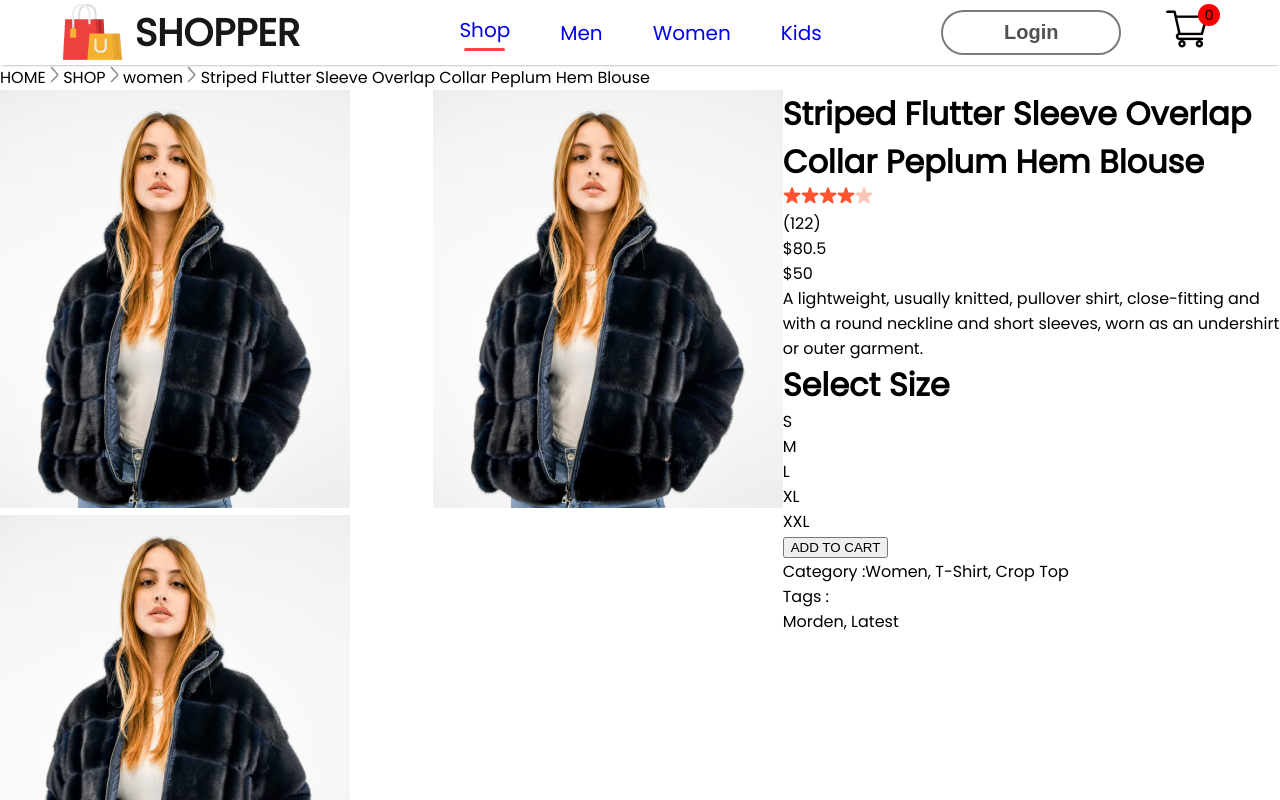
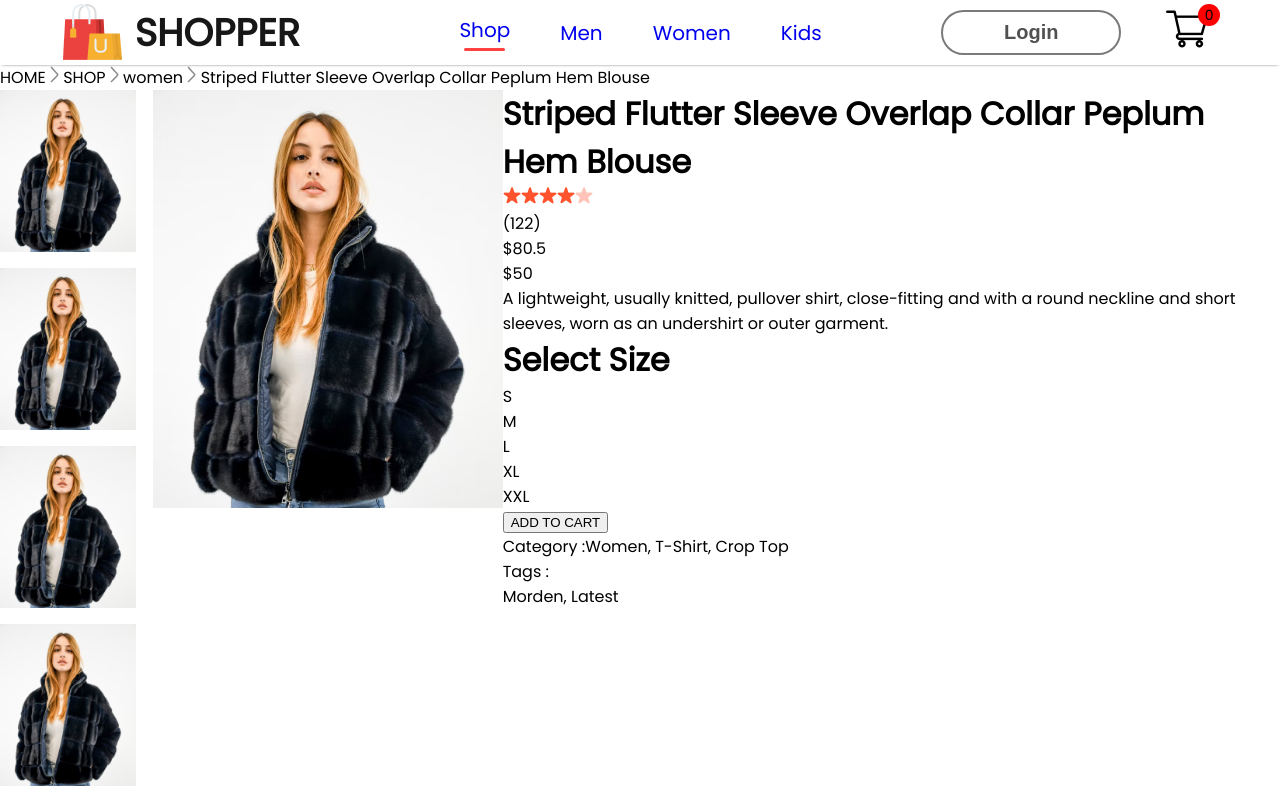
Before and after one commit to mohitdhanorkar/E-Commerce, a React (Create React App) app in the folder e-commerce/: page /product/1 in a window 1280 px wide. Shown: the top 800 px of the page. Built offline with nearby package versions, Linux system fonts and the light colour scheme.

Commit message:
styling productdisplay-img-list img

```diff
--- a/e-commerce/src/Components/ProductDisplay/productdisplay.css
+++ b/e-commerce/src/Components/ProductDisplay/productdisplay.css
@@ -6,3 +6,11 @@
     display: flex;
     gap: 17px;
 }
+.productdisplay-img-list{
+    display: flex;
+    flex-direction: column;
+    gap: 16px;
+}
+.productdisplay-img-list img{
+    height: 162px;
+}
```
